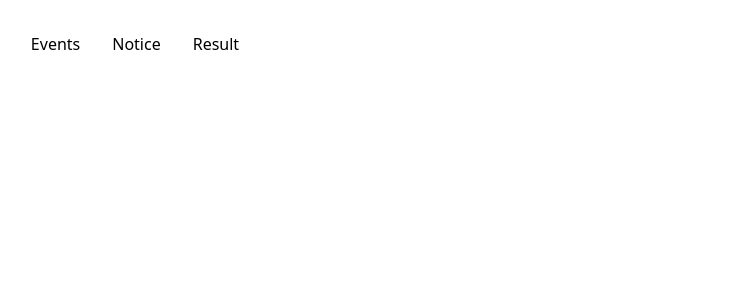
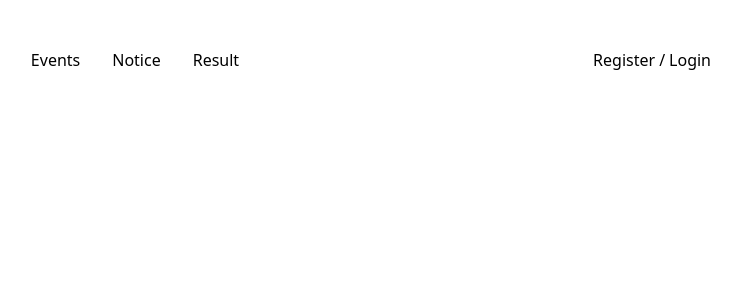
Before and after one commit to RahulSinghKathayat/EventsManager-frontend, a React (Vite) app: page / in a window 1280 px wide. Shown: the top 300 px of the page, without its empty margins (505-1246 px from the left). Built offline with nearby package versions, Linux system fonts and the light colour scheme; a web font is replaced by a local one.

Commit message:
Update Dashboard.jsx

```diff
--- a/src/pages/Dashboard.jsx
+++ b/src/pages/Dashboard.jsx
@@ -1,14 +1,22 @@
-import React from "react"
-import { Link } from "react-router-dom"
+import React from "react";
+import { Link } from "react-router-dom";
 
 export const Dashboard = () => {
-    return (<div>
-        <div className="flex justify-center items-center">
-            <ul className="flex gap-8 cursor-pointer">
-                <li><Link to={"/events"} smooth="true" duration={500}>Events</Link></li>
-                <li><Link to={"/Notice"} smooth="true" duration={500}>Notice</Link></li>
-                <li><Link to={"/Result"} smooth="true" duration={500}>Result</Link></li>
+    return (
+        <div className="flex justify-between items-center w-full px-8 py-4">
+            <div className="w-1/3"></div>
+
+            <ul className="flex gap-8 cursor-pointer w-1/3 justify-center">
+                <li className="hover:underline hover:text-amber-400"><Link to={"/events"}>Events</Link></li>
+                <li className="hover:underline hover:text-amber-400"><Link to={"/notice"}>Notice</Link></li>
+                <li className="hover:underline hover:text-amber-400"><Link to={"/result"}>Result</Link></li>
+            </ul>
+
+            <ul className="flex gap-1 w-1/3 justify-end">
+                <li className="hover:underline hover:text-violet-500"><Link to={"/signup"}>Register</Link></li>
+                <div>/</div>
+                <li className="hover:underline hover:text-violet-500"><Link to={"/signin"}>Login</Link></li>
             </ul>
         </div>
-    </div>)
-}
+    );
+};
```
